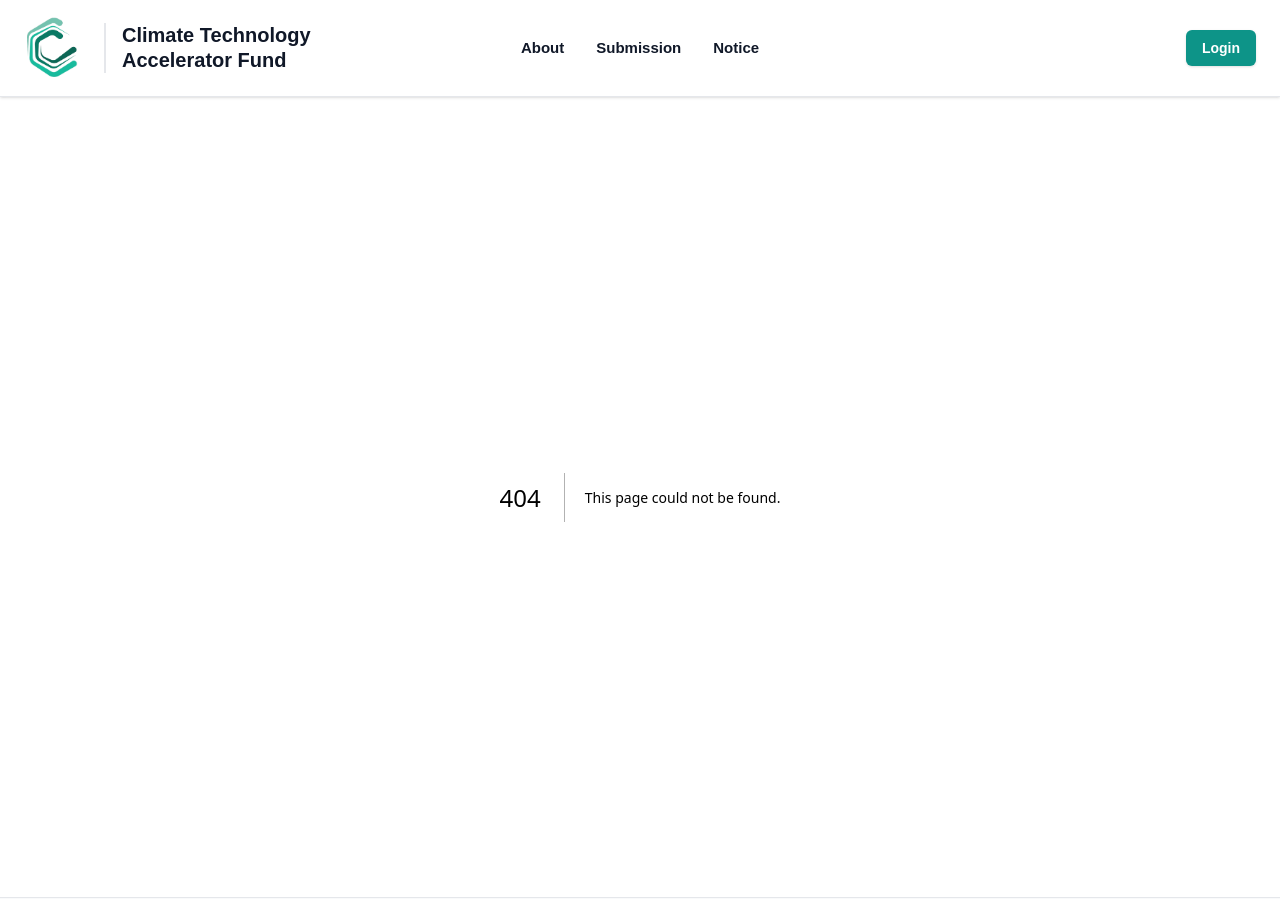
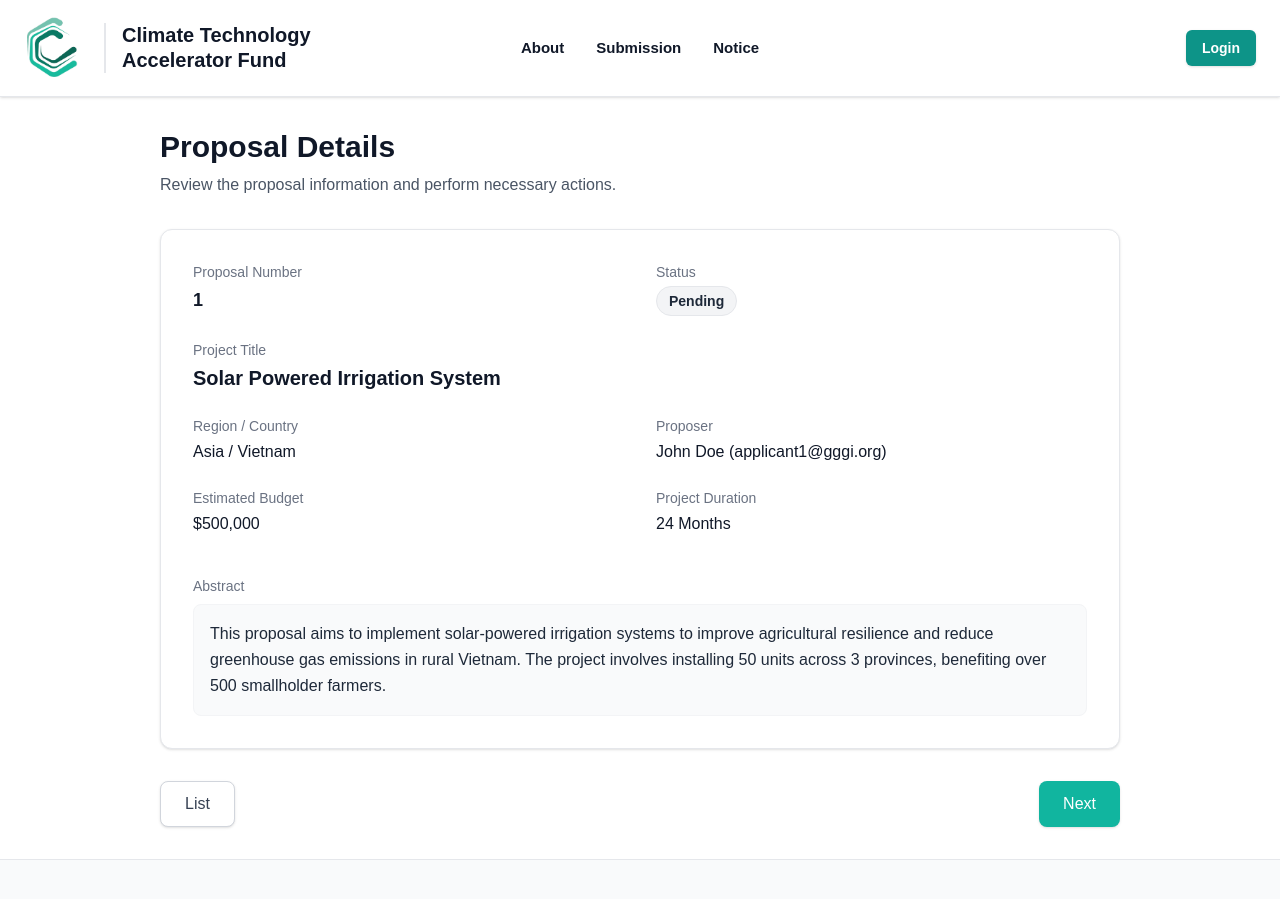
Before and after one commit to LzLLC2022/CPMS, a Next.js app: page /classification/1 in a window 1280 px wide. Before the commit this address had no page. Shown: the top 899 px of the page. Built offline with nearby package versions, Linux system fonts and the light colour scheme.

Commit message:
feat: add Next status modal and classification detail page

```diff
--- /dev/null
+++ b/src/app/classification/[id]/page.tsx
@@ -0,0 +1,5 @@
+import ProposalDetail from '@/components/ProposalDetail';
+
+export default function ClassificationProposalDetailPage({ params }: { params: { id: string } }) {
+  return <ProposalDetail id={params.id} role="Secretariat" listType="classification" />;
+}
--- a/src/components/ProposalDetail.tsx
+++ b/src/components/ProposalDetail.tsx
@@ -6,11 +6,12 @@ import Link from 'next/link';
 interface ProposalDetailProps {
   id: string;
   role: 'Regional Director' | 'Secretariat';
+  listType?: 'submission' | 'classification';
 }
 
-type ModalType = 'None' | 'CompleteReview' | 'RequestRevision' | 'Reject';
+type ModalType = 'None' | 'CompleteReview' | 'RequestRevision' | 'Reject' | 'Next';
 
-export default function ProposalDetail({ id, role }: ProposalDetailProps) {
+export default function ProposalDetail({ id, role, listType = 'submission' }: ProposalDetailProps) {
   const [activeModal, setActiveModal] = useState<ModalType>('None');
 
   // Modal form states
@@ -32,7 +33,7 @@ export default function ProposalDetail({ id, role }: ProposalDetailProps) {
     duration: '24 Months'
   };
 
-  const listHref = role === 'Regional Director' ? '/proposal-list/regional-director' : '/proposal-list/secretariat';
+  const listHref = listType === 'classification' ? '/classification' : (role === 'Regional Director' ? '/proposal-list/regional-director' : '/proposal-list/secretariat');
 
   const closeModal = () => {
     setActiveModal('None');
@@ -107,6 +108,15 @@ export default function ProposalDetail({ id, role }: ProposalDetailProps) {
           List
         </Link>
         <div className="flex flex-wrap gap-3">
+          {listType === 'classification' && proposal.status === 'Pending' ? (
+            <button
+              onClick={() => setActiveModal('Next')}
+              className="px-6 py-2.5 bg-[#11B59F] text-white rounded-lg hover:bg-[#0e9582] font-medium shadow-sm transition-colors"
+            >
+              Next
+            </button>
+          ) : (
+            <>
               <button
                 onClick={() => setActiveModal('CompleteReview')}
                 className="px-6 py-2.5 bg-[#11B59F] text-white rounded-lg hover:bg-[#0e9582] font-medium shadow-sm transition-colors"
@@ -125,6 +135,8 @@ export default function ProposalDetail({ id, role }: ProposalDetailProps) {
               >
                 Reject
               </button>
+            </>
+          )}
         </div>
       </div>
 
@@ -220,6 +232,24 @@ export default function ProposalDetail({ id, role }: ProposalDetailProps) {
           </div>
         </div>
       )}
+
+      {/* Next Modal */}
+      {activeModal === 'Next' && (
+        <div className="fixed inset-0 bg-black/50 flex items-center justify-center z-50 p-4">
+          <div className="bg-white rounded-xl shadow-xl w-full max-w-sm overflow-hidden animate-in fade-in zoom-in-95 duration-200">
+            <div className="px-6 py-4 border-b border-gray-100 bg-gray-50">
+              <h3 className="text-lg font-bold text-gray-900">Confirm Next Status</h3>
+            </div>
+            <div className="p-6">
+              <p className="text-gray-700">Are you sure you want to change the status to the next step?</p>
+            </div>
+            <div className="px-6 py-4 border-t border-gray-100 flex justify-end gap-3 bg-gray-50">
+              <button onClick={closeModal} className="px-4 py-2 border border-gray-300 text-gray-700 rounded-lg hover:bg-gray-100 font-medium">Cancel</button>
+              <button onClick={() => handleSubmit('Next')} className="px-4 py-2 bg-[#11B59F] text-white rounded-lg hover:bg-[#0e9582] font-medium shadow-sm">Confirm</button>
+            </div>
+          </div>
+        </div>
+      )}
     </div>
   );
 }
--- a/src/components/SubmissionList.tsx
+++ b/src/components/SubmissionList.tsx
@@ -316,7 +316,7 @@ export default function SubmissionList({ role, fixedRegion, listType = 'submissi
                   <tr
                     key={idx}
                     className="hover:bg-gray-50/50 transition-colors group cursor-pointer"
-                    onClick={() => router.push(role === 'Regional Director' ? `/proposal-list/regional-director/${proposal.id}` : `/proposal-list/secretariat/${proposal.id}`)}
+                    onClick={() => router.push(listType === 'classification' ? `/classification/${proposal.id}` : (role === 'Regional Director' ? `/proposal-list/regional-director/${proposal.id}` : `/proposal-list/secretariat/${proposal.id}`))}
                   >
                     <td className="py-4 px-6 font-medium text-gray-900">{proposal.id}</td>
                     <td className="py-4 px-6">
```
Lines whose indentation alone changed are shown as unchanged.
